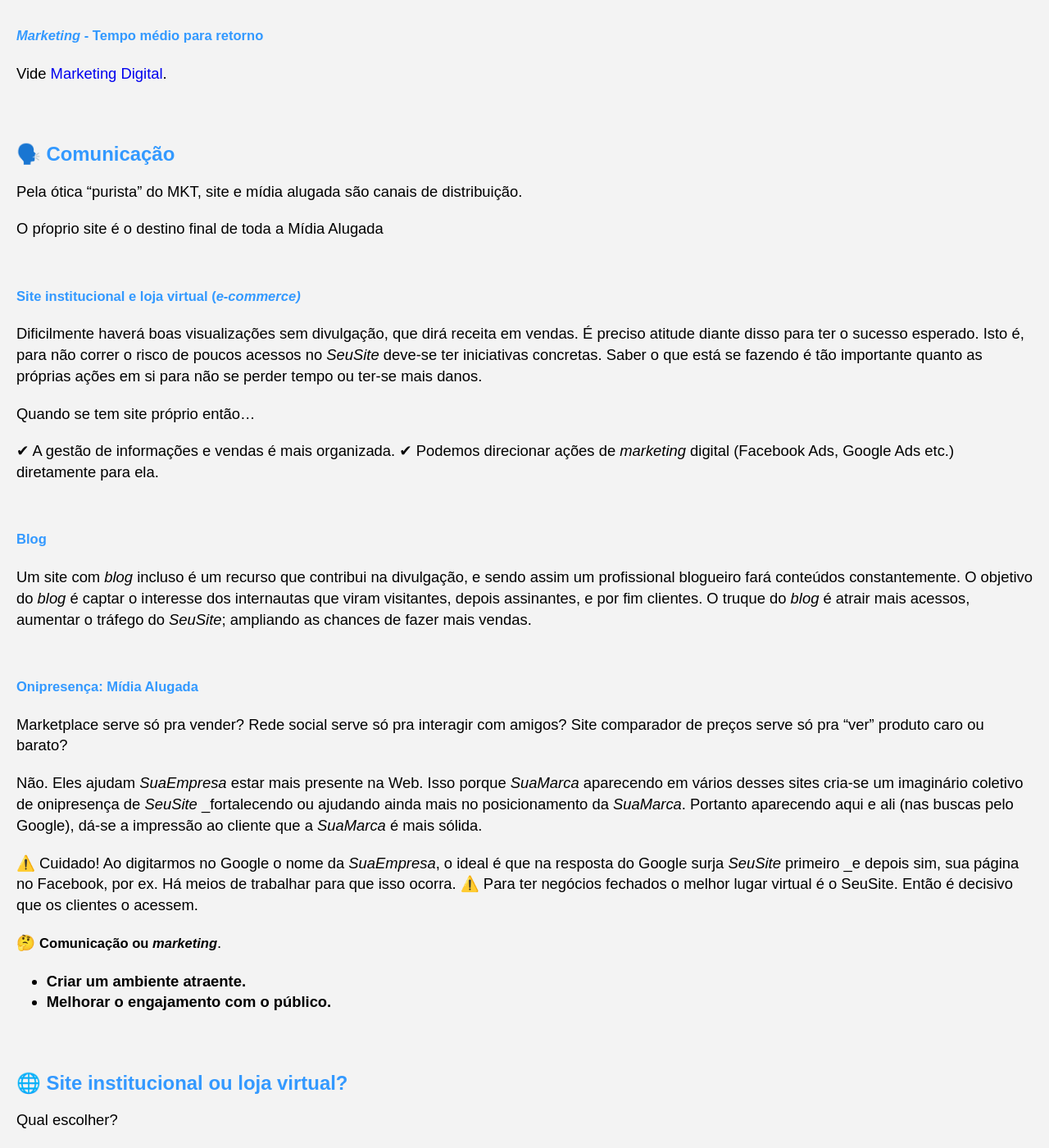
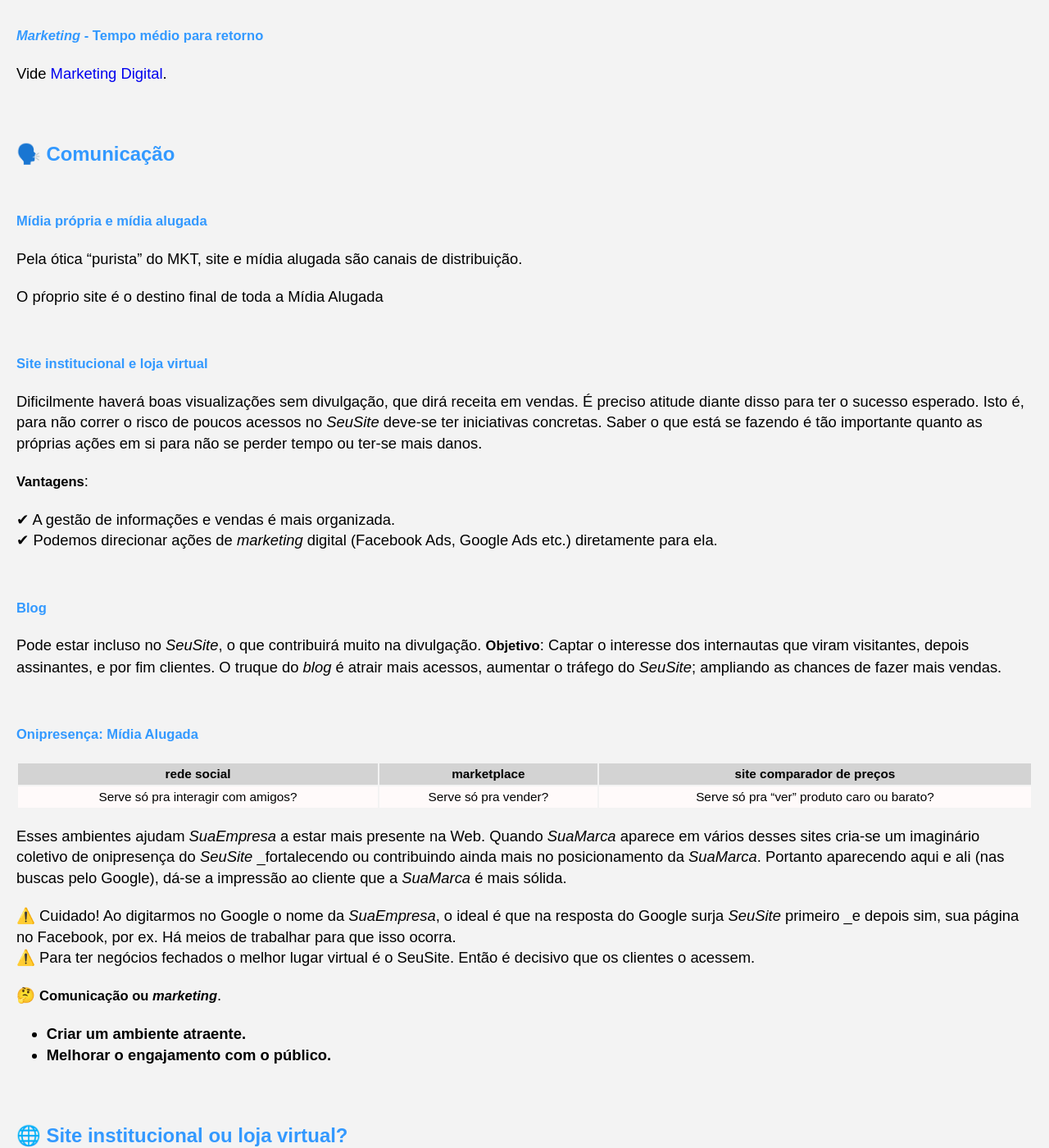
Before and after one commit to Joesynth/joesynth.github.io, a Jekyll site: the page built from _posts/2021-01-03-site-comercial-um-tutorial-essencial.md, in a window 1280 px wide and 1400 px high, scrolled down 4887 px. Shown: the whole window at 82% size. Built offline with Jekyll 4.4.1, drawn with Linux system fonts in a browser that asks for light colours; some of the changed text lies outside the part shown.

Commit message:
Update 2021-01-03-site-comercial-um-tutorial-essencial.md

```diff
--- a/_posts/2021-01-03-site-comercial-um-tutorial-essencial.md
+++ b/_posts/2021-01-03-site-comercial-um-tutorial-essencial.md
@@ -1,6 +1,7 @@
 # Site comercial: um tutorial essencial
 
 Site e rede social: por que ter os dois? O que difere? Google? Face? E-commerce?
+
 
 O site é a forma comum de se navegar na internet.
 Exemplo de site? Um portal de notícias, loja *online*...
@@ -156,6 +157,7 @@ Como vimos o Google tem grande peso na internet e esta é um ambiente comercial.
 
 ###### Nome do site
 
+
 Parece só um nome, mas pela ótica do *marketing* digital é vital na estratégia. Um nome criado pela inocência ou paixão pode ser um desastre se colidir com questões técnicas, por exemplo. A princípio, foque em nome que possa virar marca. Fácil falar, fácil memorizar _se possível que associe com o produto/serviço/ideia de alguma forma.
 
 Veia mais em [Site Institucional ou Loja Virtual](/site-institucional-ou-loja-virtual).
@@ -168,32 +170,36 @@ Vide [Marketing Digital](/marketing-digital).
 
 ## 🗣️ Comunicação
 
+###### Mídia própria e mídia alugada
+
 Pela ótica "purista" do MKT, site e mídia alugada são canais de distribuição.
 
 O pŕoprio site é o destino final de toda a Mídia Alugada
 
-###### Site institucional e loja virtual (*e-commerce)*
+###### Site institucional e loja virtual
 
 Dificilmente haverá boas visualizações sem divulgação, que dirá receita em vendas. É preciso atitude diante disso para ter o sucesso esperado. Isto é, para não correr o risco de poucos acessos no *SeuSite* deve-se ter iniciativas concretas. Saber o que está se fazendo é tão importante quanto as próprias ações em si para não se perder tempo ou ter-se mais danos.
 
-Quando se tem site próprio então...
+**Vantagens**:
 
 ✔ A gestão de informações e vendas é mais organizada.
 ✔ Podemos direcionar ações de *marketing* digital (Facebook Ads, Google Ads etc.) diretamente para ela.
 
 
 
+
 ###### Blog
 
-Um site com *blog* incluso é um recurso que contribui na divulgação, e sendo assim um profissional blogueiro fará conteúdos constantemente. O objetivo do *blog* é captar o interesse dos internautas que viram visitantes, depois assinantes, e por fim clientes. O truque do *blog* é atrair mais acessos, aumentar o tráfego do *SeuSite*; ampliando as chances de fazer mais vendas.
+Pode estar incluso no *SeuSite*, o que contribuirá muito na divulgação.
+**Objetivo**: Captar o interesse dos internautas que viram visitantes, depois assinantes, e por fim clientes. O truque do *blog* é atrair mais acessos, aumentar o tráfego do *SeuSite*; ampliando as chances de fazer mais vendas.
 
 ###### Onipresença: Mídia Alugada
 
-Marketplace serve só pra vender?
-Rede social serve só pra interagir com amigos?
-Site comparador de preços serve só pra "ver" produto caro ou barato?
+|rede social|marketplace|site comparador de preços|
+|:---:|:---:|:---:|
+|Serve só pra interagir com amigos?|Serve só pra vender?|Serve só pra "ver" produto caro ou barato?|
 
-Não. Eles ajudam *SuaEmpresa* estar mais presente na Web. Isso porque *SuaMarca* aparecendo em vários desses sites cria-se um imaginário coletivo de onipresença de *SeuSite* _fortalecendo ou ajudando ainda mais no posicionamento da *SuaMarca*. Portanto aparecendo aqui e ali (nas buscas pelo Google), dá-se a impressão ao cliente que a *SuaMarca* é mais sólida.
+Esses ambientes ajudam *SuaEmpresa* a estar mais presente na Web. Quando *SuaMarca* aparece em vários desses sites cria-se um imaginário coletivo de onipresença do *SeuSite* _fortalecendo ou contribuindo ainda mais no posicionamento da *SuaMarca*. Portanto aparecendo aqui e ali (nas buscas pelo Google), dá-se a impressão ao cliente que a *SuaMarca* é mais sólida.
 
 ⚠️ Cuidado! Ao digitarmos no Google o nome da *SuaEmpresa*, o ideal é que na resposta do Google surja *SeuSite* primeiro _e depois sim, sua página no Facebook, por ex. Há meios de trabalhar para que isso ocorra.
 ⚠️ Para ter negócios fechados o melhor lugar virtual é o SeuSite. Então é decisivo que os clientes o acessem.
@@ -245,16 +251,25 @@ Vá além do site institucional. Agregue o que for possível para torná-lo um m
 
 ###### Criar um site
 
-Uma pessoa comum pode criar um site! Há tempos isso é possível, o que pode ser um bom exercício tecnológico ou até curiosidade, diversão. Mas não se iluda: um site é de extrema seriedade, exatamente por ser sua empresa ou instituição no domínio digital. Evidentemente, envolve planejamento, ter conhecimento de causa, experiência _para não se criar algo que num futuro, até próximo, poderá ruir.
+Uma pessoa comum pode criar um site! Há tempos isso é possível, o que pode funcionar como uma curiosidade, diversão até um exercício de tecnologia. Mas não se iluda...
+
+> Um site é de extrema seriedade, exatamente por ser *SuaMarca* e Sua* no domínio digital.
+
+Evidentemente, ter um empresa ou instituição envolve planejamento, o que é sensato para diminuir riscos. Ter conhecimento de causa e experiência conta bastante no desenvolvimento.
+
 
 **Site Institucional**: Começe por esse que é o simples, o seu cartao de visitas. Habitue-se e conheça a ferramenta na prática. Após meses, e já tendo certa experiência, amplie conforme sua necessidade e, principalmente, planejamento.
 
-Nos grupos de Telegram, pode-se contratar *freelancers* experientes e das mais diversas áreas. Nós do *blog* JoeSynth também fazemos este serviço. Fale Conosco!
+**Terceirize**: Nos grupos de Telegram podemos contratar *freelancers* experientes e das mais diversas áreas. Nós do *blog* JoeSynth também fazemos este serviço. [Fale Conosco](https://joesynth.wordpress.com/criacao-de-site-profissional/)!
 
 ###### Web: site no ar
 
 Com *SeuSite* na Web temos (de cara!) um novo trabalho: *marketing*.
 Tenha consciência que a partir desse momento disputamos na internet com outros *sites* do nosso segmento. O cenário é o seguinte:
+
+|👍️|👎️|
+|:---:|:---:|
+|||
 
 **Site novo**: Os seus concorrentes aparecerão na pesquisa do Google em posição melhor que *SuaEmpresa*, já que *SeuSite* é "novinho" na Web. Ou seja, vamos "brigar" com outros comerciantes que já estavam na internet antes de nós chegarmos _isso, ao menos a princípio.
 **Pesquisa natural do Google**: Começar a aparecer nas pesquisas naturais que as pessoas fazem no Google é o marco inicial. Nos resultados de pesquisa um site começa timidamente surgindo nas últimas páginas, e vai melhorando com o tempo. Há técnicas e boas práticas para aprimorar isso a ponto de aparecer nas primeiras páginas. Chama-se de SEO e imagina-se 6 meses para ver melhoras. O SEO é um trabalho vital, constante e funciona paralelo às propagandas pagas (sendo que um não substitui o outro).
```
